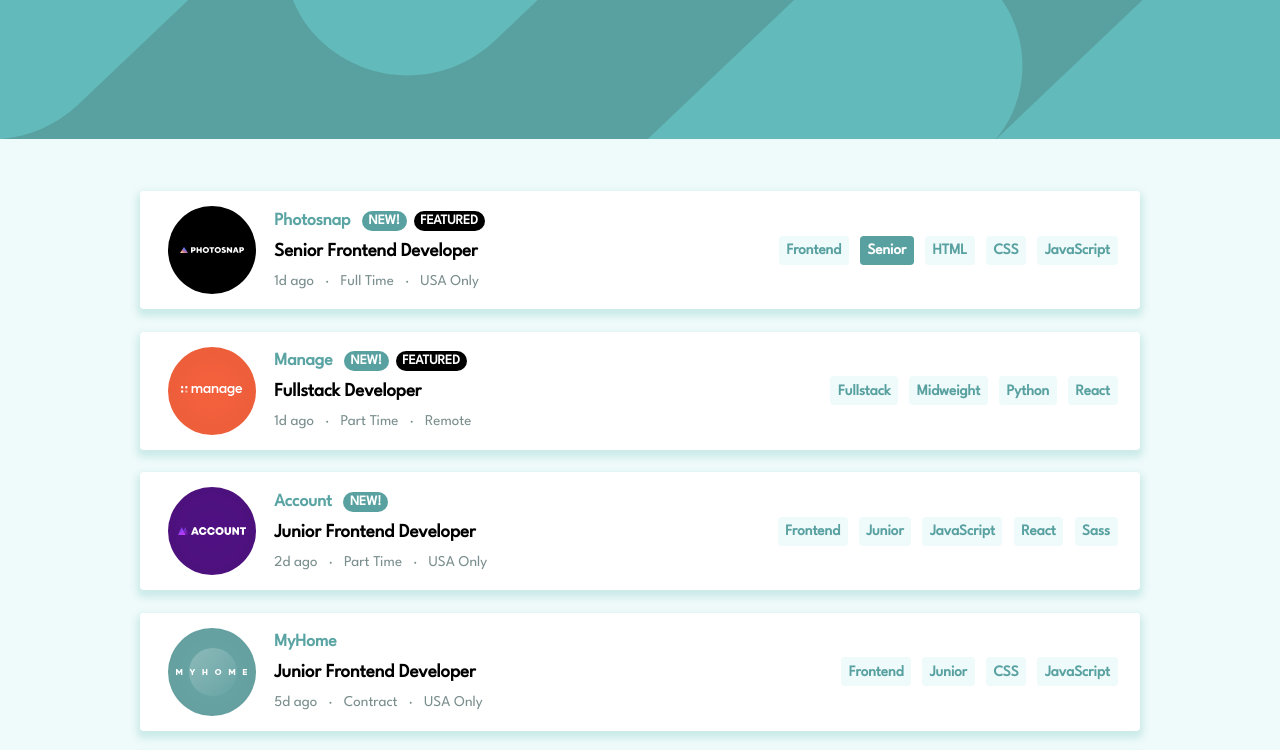
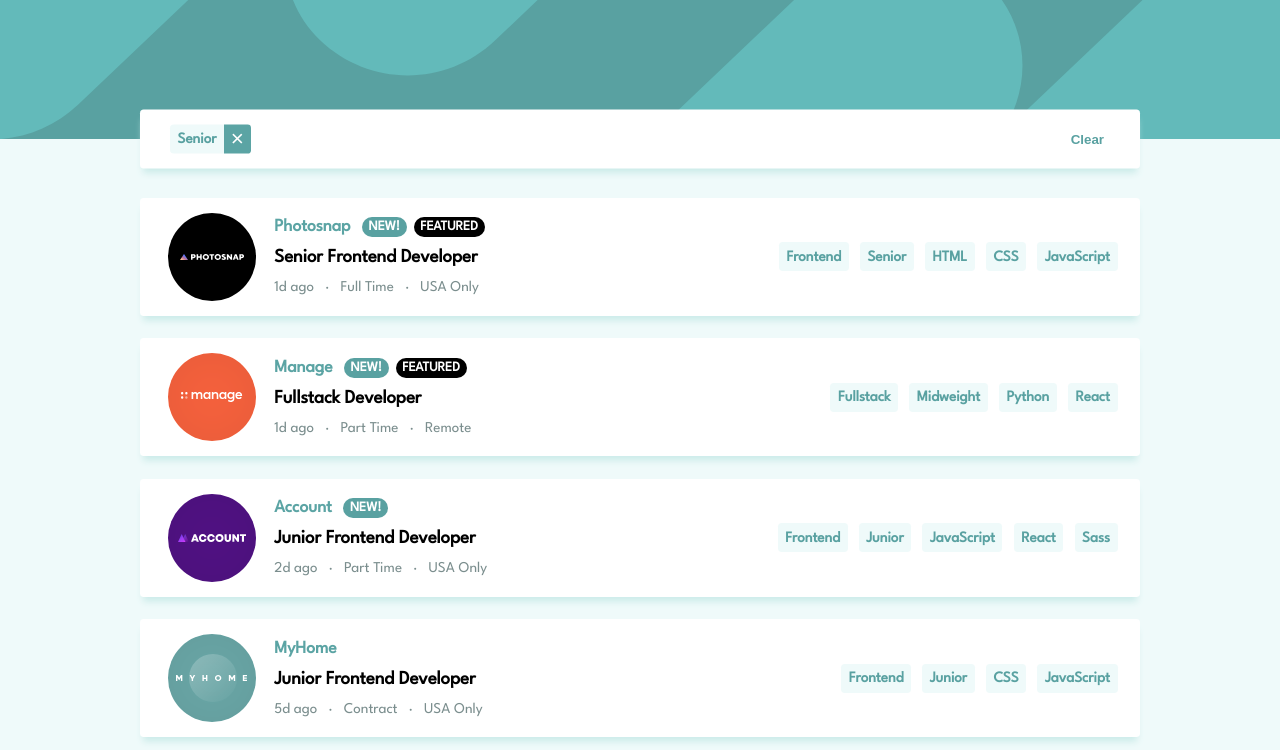
Before and after one commit to Vitap7/static-job-listings-master, a plain HTML site: page index.html in a window 1280 px wide. Both pictures are taken after a click on the element "Senior". Shown: the top 750 px of the page. Drawn offline with Linux system fonts and the light colour scheme.

Commit message:
feat: toggle tags 2

```diff
--- a/components/conditionFilter.js
+++ /dev/null
@@ -1 +0,0 @@
-export const conditionFilter = `<div class="filter"></div>`;
--- /dev/null
+++ b/components/tagItem.js
@@ -0,0 +1,3 @@
+export function tagItem(tag) {
+  return `<div class="tags"><p>${tag}</p><button class="remove-button">×</button></div>`;
+}
--- a/index.js
+++ b/index.js
@@ -1,4 +1,5 @@
 import { jobItem } from "./components/jobItem.js";
+import { tagItem } from "./components/tagItem.js";
 
 fetch("data.json")
   .then((res) => res.json())
@@ -9,31 +10,25 @@ fetch("data.json")
 
     const filterTags = new Set();
 
-    function toggleChosen(e) {
-      const result = e.target.classList.toggle("chosen");
+    function handleChoose(e) {
       const tagText = e.target.textContent;
+      if (!filterTags.size) {
+        list.insertAdjacentHTML("beforebegin", `<div class="filter"></div>`);
+      }
+      filterTags.add(tagText);
+      updateFilterWith(Array.from(filterTags));
+    }
 
-      if (result) {
-        filterTags.add(tagText);
-        tags.forEach((tag) => {
-          if (tagText === tag.textContent) {
-            tag.classList.add("chosen");
-          }
-        });
-      } else {
-        filterTags.delete(tagText);
-        tags.forEach((tag) => {
-          if (tagText === tag.textContent) {
-            tag.classList.remove("chosen");
-          }
-        });
-      }
-      console.log(filterTags);
+    function updateFilterWith(list) {
+      const filter = document.querySelector(".filter");
+      const tags = Array.from(list).map((tag) => tagItem(tag));
+      const clearBtn = `<button class="clear-button">Clear</button>`;
+      filter.innerHTML = `<div>${tags.join("")}</div>${clearBtn}`;
     }
 
     const tags = document.querySelectorAll(".job-tags p");
     tags.forEach((tag) => {
-      tag.addEventListener("click", toggleChosen);
+      tag.addEventListener("click", handleChoose);
     });
   })
   .catch((err) => {
--- a/index.scss
+++ b/index.scss
@@ -22,9 +22,9 @@ body {
 
 ul {
   list-style: none;
+  position: relative;
   width: min(80%, 1000px);
-  margin: 0 auto;
-  padding: 2em 0;
+  margin: 4em auto;
 }
 
 header img {
@@ -55,12 +55,16 @@ section,
   display: flex;
 }
 
+li,
+.filter {
+  box-shadow: 0 0.5em 0.5em -0.2em $light-grayish-cyan-shadow;
+  border-radius: 0.25em;
+}
+
 li {
   align-items: center;
   background-color: $white;
-  margin-top: 1.5em;
-  box-shadow: 0 0.3em 0.5em 0.2em $light-grayish-cyan-shadow;
-  border-radius: 0.25em;
+  margin-bottom: 1.5em;
   border-left: 5px solid $white;
   padding: 1em 0;
   img {
@@ -120,22 +124,75 @@ li {
   }
 }
 
-.job-tags {
+.job-tags,
+.filter {
   display: flex;
-  align-items: center;
-  gap: 0.75em;
   p {
     color: $deep-dark-cyan;
     background-color: $light-grayish-cyan-bg;
     font-weight: $bold-weight;
     padding: 0.5em;
     border-radius: 0.25em;
+  }
+}
+
+.job-tags {
+  gap: 0.75em;
+  align-items: center;
+  p {
+    transition: 0s 0.1s;
     &:hover {
       cursor: pointer;
     }
-  }
-  .chosen {
-    color: $white;
-    background-color: $deep-dark-cyan;
+    &:active {
+      color: $white;
+      background-color: $deep-dark-cyan;
+      transition: 0s;
+    }
   }
 }
+
+.filter {
+  justify-content: space-between;
+  width: min(80%, 1000px);
+  margin: 0 auto;
+  padding: 1em 2em;
+  margin-bottom: -4em;
+  transform: translate(0, -50%);
+  background-color: $white;
+  & > div,
+  div {
+    display: flex;
+  }
+  & > div {
+    gap: 0.75em;
+  }
+  div > p {
+    border-top-right-radius: 0;
+    border-bottom-right-radius: 0;
+  }
+  .remove-button {
+    border: none;
+    border-top-right-radius: 0.15em;
+    border-bottom-right-radius: 0.15em;
+    font-size: 1.5em;
+    padding-left: 0.3em;
+    padding-right: 0.3em;
+    color: $white;
+    background-color: $desaturated-dark-cyan;
+    &:hover {
+      cursor: pointer;
+      background-color: $very-dark-grayish-cyan;
+    }
+  }
+  .clear-button {
+    background-color: transparent;
+    border: none;
+    color: $deep-dark-cyan;
+    font-weight: $bold-weight;
+    &:hover {
+      cursor: pointer;
+      text-decoration: underline;
+    }
+  }
+}
```
Also changed, not shown: index.css, 2 other files.
